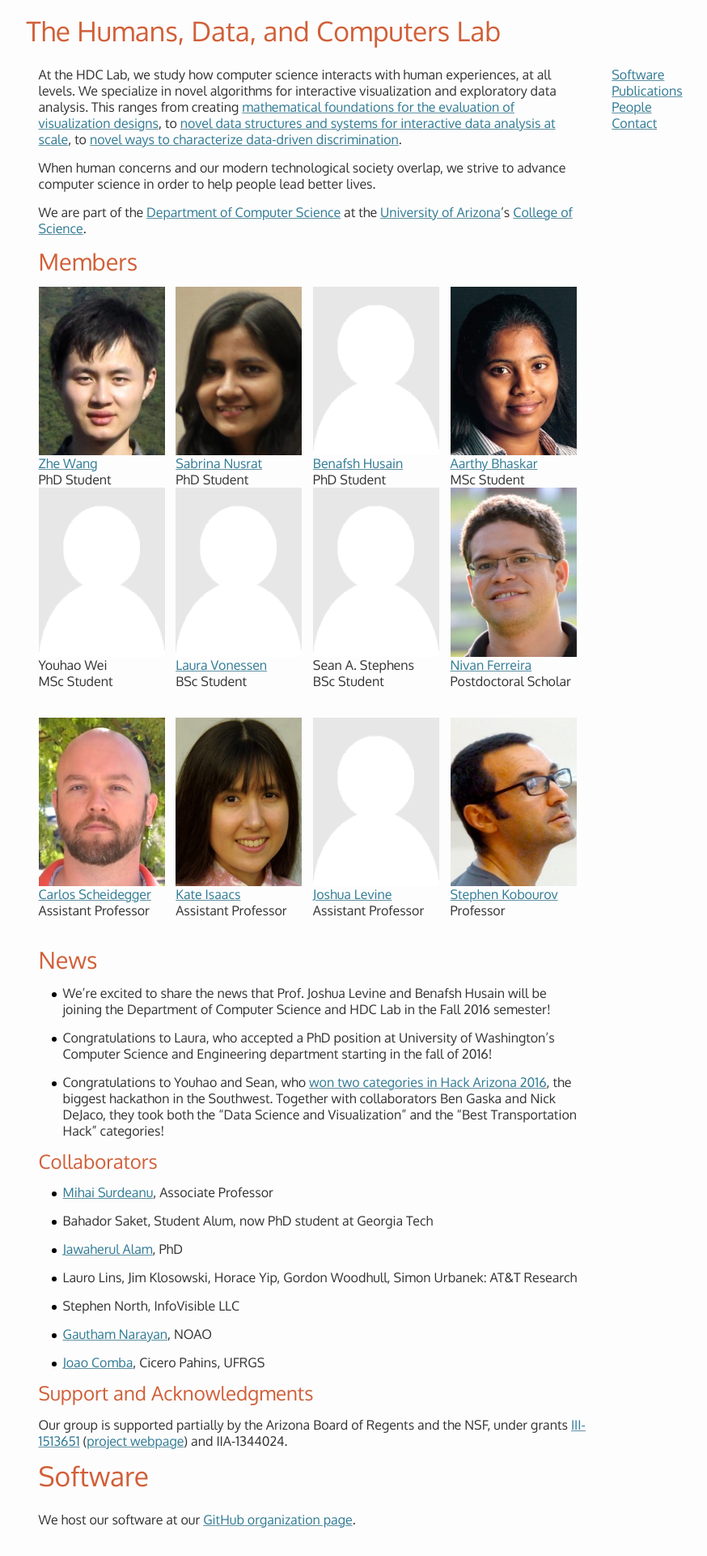
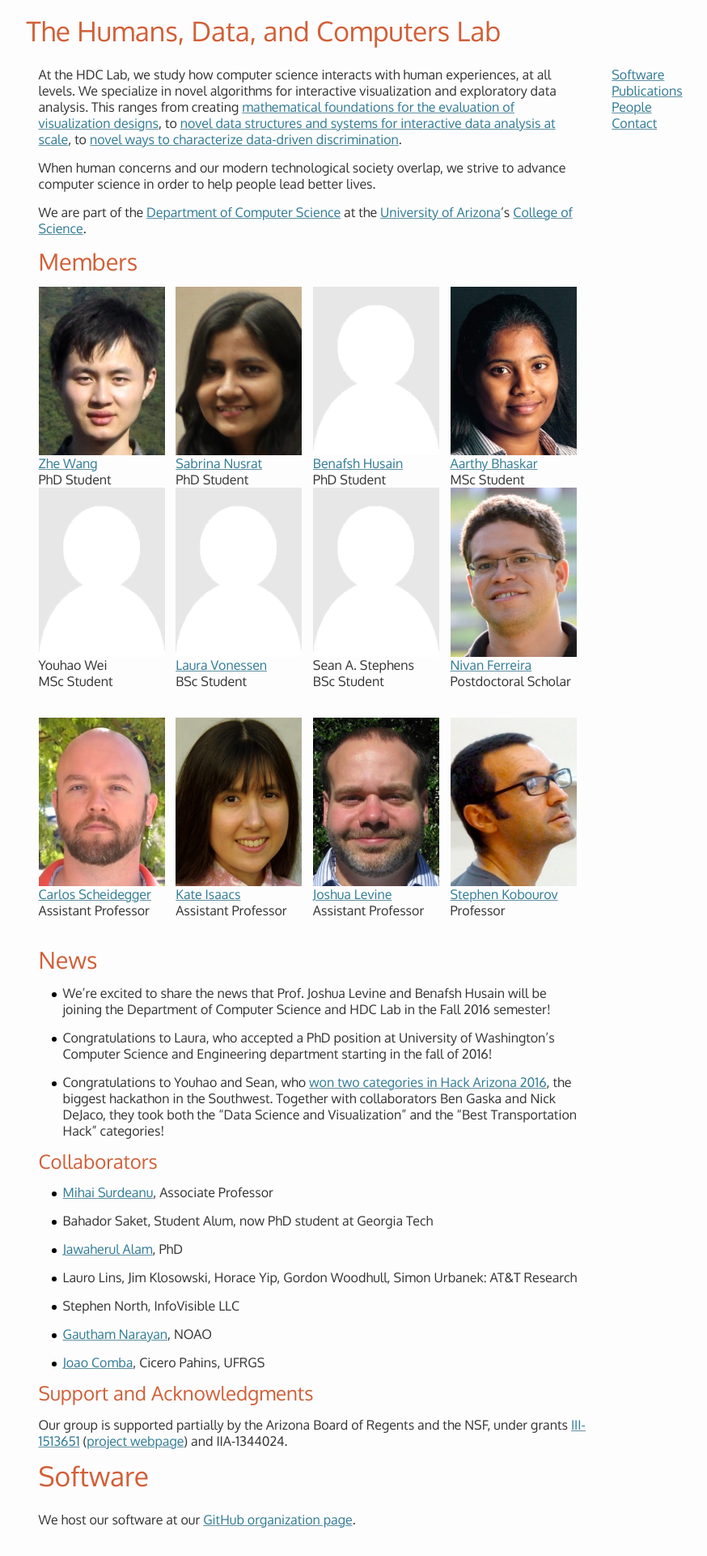
Before and after one commit to hdc-arizona/hdc-arizona.github.io, a Jekyll site: the page built from index.md, in a window 1280 px wide. Shown: the whole page at 81% size, without its empty margins (135-1009 px from the left). Built offline with Jekyll 4.4.1, drawn with Linux system fonts in a browser that asks for light colours.

Commit message:
josh's picture

```diff
--- a/index.md
+++ b/index.md
@@ -48,7 +48,7 @@ We are part of the
     <td width="2%"></td>
     <td width="23%"><img src="headshots/kisaacs.jpg" alt="Kate Isaacs"><br><a href="#">Kate Isaacs</a><br>Assistant Professor</td>
     <td width="2%"></td>
-    <td width="23%"><img src="headshots/placeholder.png" alt="Joshua Levine"><br><a href="#">Joshua Levine</a><br>Assistant Professor</td>
+    <td width="23%"><img src="headshots/josh.jpg" alt="Joshua Levine"><br><a href="#">Joshua Levine</a><br>Assistant Professor</td>
     <td width="2%"></td>
     <td width="23%"><img src="headshots/skobourov.jpg" alt="Stephen Kobourov"><br><a href="http://www.cs.arizona.edu/~kobourov">Stephen Kobourov</a><br>Professor</td>
 </tr>
```
Also changed, not shown: headshots/josh.jpg (added).
